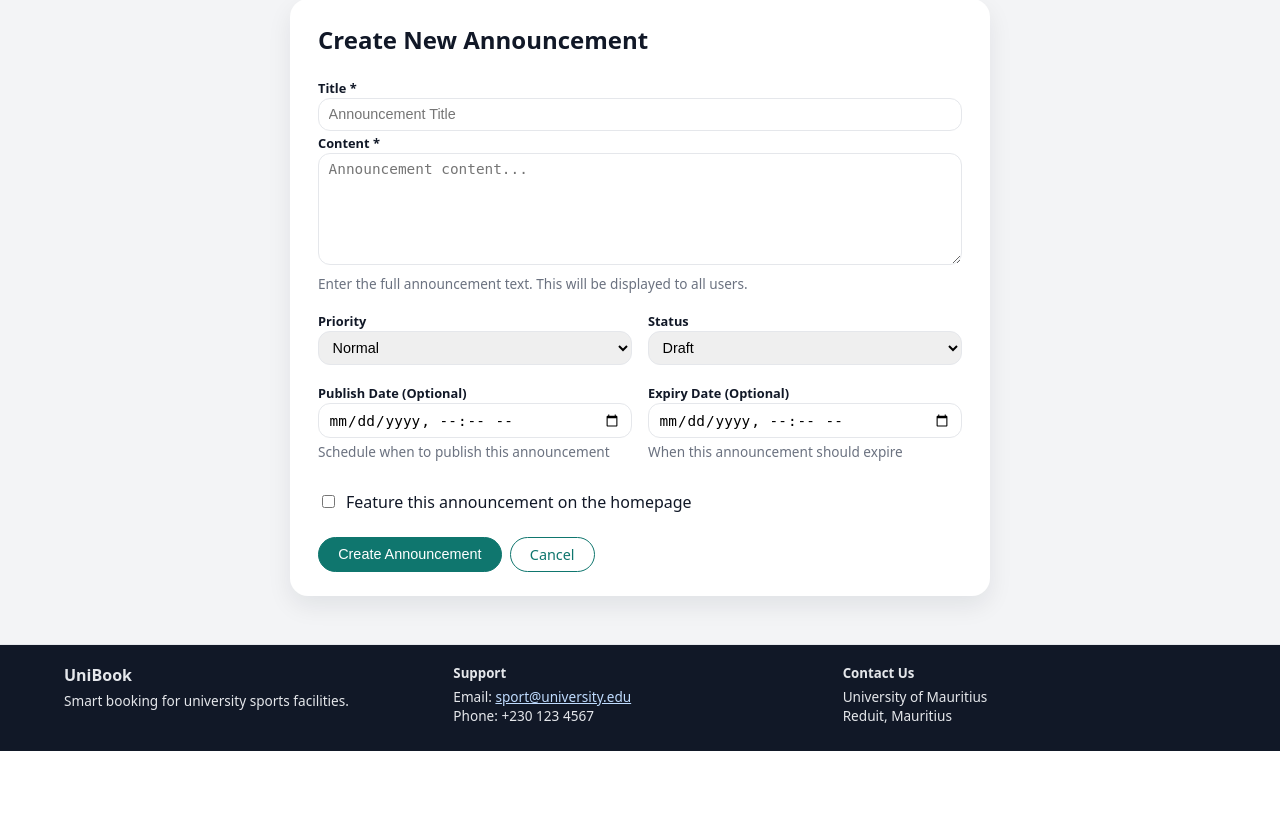
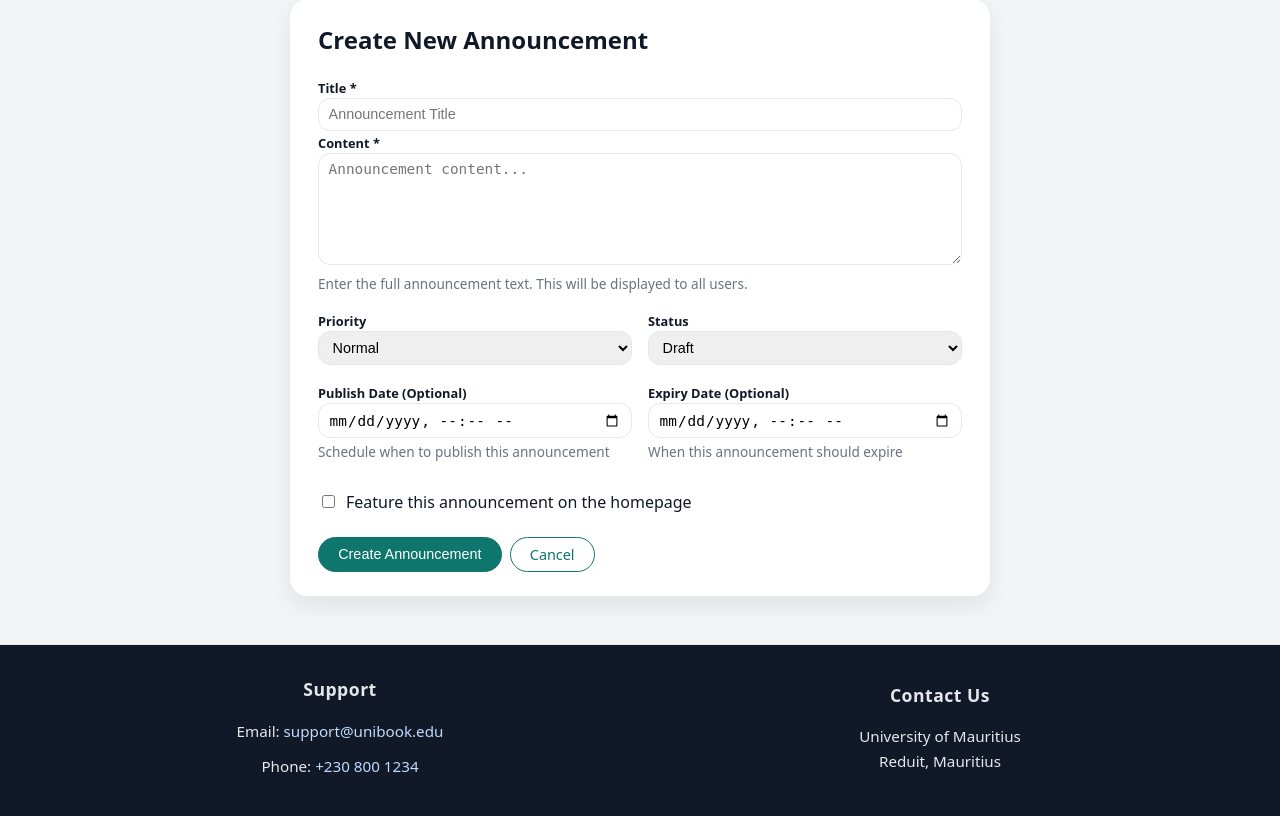
Before and after one commit to Adhir2504/WEB-TRIAL, a Django app: page /manage/announcement/create/ in a window 1280 px wide. Shown: the part 101-917 px from the top of the page. Before the commit the page ends 852 px from the top, so only its background shows below. Run offline with Django 4.2, Linux system fonts and the light colour scheme; a user stored in the database is signed in; data comes from the database, SQL or seed files in the repository.

Commit message:
Footer enhancement

```diff
--- a/web trial/Book_Sys/Book_Sys/settings.py
+++ b/web trial/Book_Sys/Book_Sys/settings.py
@@ -64,6 +64,7 @@ TEMPLATES = [
                 'django.template.context_processors.request',
                 'django.contrib.auth.context_processors.auth',
                 'django.contrib.messages.context_processors.messages',
+                'booking_sys.context_processors.site_settings',
             ],
         },
     },
--- /dev/null
+++ b/web trial/Book_Sys/booking_sys/context_processors.py
@@ -0,0 +1,10 @@
+from .models import SiteSettings
+
+
+def site_settings(request):
+    """
+    Context processor to make SiteSettings available in all templates
+    """
+    return {
+        'site_settings': SiteSettings.get_settings()
+    }
--- a/web trial/Book_Sys/booking_sys/static/css/mystyle.css
+++ b/web trial/Book_Sys/booking_sys/static/css/mystyle.css
@@ -718,29 +718,46 @@ textarea.form-control {
   border-top: 1px solid var(--border-subtle);
   background: #111827;
   color: #e5e7eb;
-  padding: 1.2rem 5vw 1.6rem;
+  padding: 2rem 5vw;
 }
 
 .footer-inner {
   max-width: 1200px;
   margin: 0 auto;
   display: grid;
-  grid-template-columns: repeat(auto-fit,minmax(200px,1fr));
-  gap: 1rem;
+  grid-template-columns: repeat(2, 1fr);
+  gap: 3rem;
 }
 
-.site-footer h4,
+.site-footer > div > div {
+  display: flex;
+  flex-direction: column;
+  align-items: center;
+  justify-content: center;
+}
+
 .site-footer h5 {
-  margin: 0 0 0.3rem;
+  margin: 0 0 0.75rem 0;
+  font-size: 1.1rem;
+  font-weight: 600;
+  letter-spacing: 0.5px;
 }
 
 .site-footer p {
-  margin: 0;
-  font-size: 0.85rem;
+  margin: 0.35rem 0;
+  font-size: 0.95rem;
+  line-height: 1.6;
 }
 
 .site-footer a {
   color: #bfdbfe;
+  text-decoration: none;
+  transition: color 0.2s;
+}
+
+.site-footer a:hover {
+  color: #dbeafe;
+  text-decoration: underline;
 }
 
 /* ============ */
--- a/web trial/Book_Sys/booking_sys/templates/base.html
+++ b/web trial/Book_Sys/booking_sys/templates/base.html
@@ -62,16 +62,17 @@
   <!-- Footer -->
   <footer class="site-footer">
     <div class="footer-inner">
-      <div>
-        <h4>UniBook</h4>
-        <p>Smart booking for university sports facilities.</p>
+      <div style="text-align: center;">
+        <h5>Support</h5>
+        {% if site_settings %}
+          <p>Email: <a href="mailto:{{ site_settings.support_email }}">{{ site_settings.support_email }}</a></p>
+          <p>Phone: <a href="tel:{{ site_settings.support_phone }}">{{ site_settings.support_phone }}</a></p>
+        {% else %}
+          <p>Email: <a href="mailto:support@unibook.edu">support@unibook.edu</a></p>
+          <p>Phone: <a href="tel:+230 800 1234">+230 800 1234</a></p>
+        {% endif %}
       </div>
-      <div>
-        <h5>Support</h5>
-        <p>Email: <a href="mailto:sport@university.edu">sport@university.edu</a></p>
-        <p>Phone: +230 123 4567</p>
-      </div>
-      <div>
+      <div style="text-align: center;">
         <h5>Contact Us</h5>
         <p>University of Mauritius<br />Reduit, Mauritius</p>
       </div>
```
